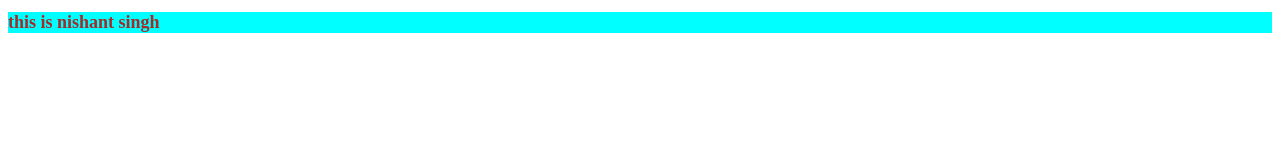
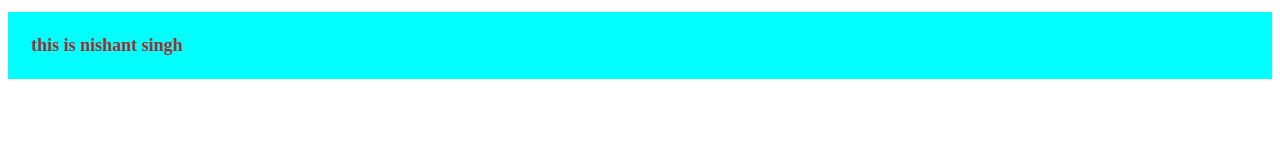
Before and after one commit to officialnishant3ns-oss/-nishant, a plain HTML site: page nishant/index.html in a window 1280 px wide. Drawn offline with Linux system fonts and the light colour scheme.

Commit message:
new feature

```diff
--- a/nishant/index.html
+++ b/nishant/index.html
@@ -9,6 +9,7 @@
             background-color: aqua;
             color: brown;
             font-size: large;
+            padding: 23px;
         }
     </style>
 </head>
```
